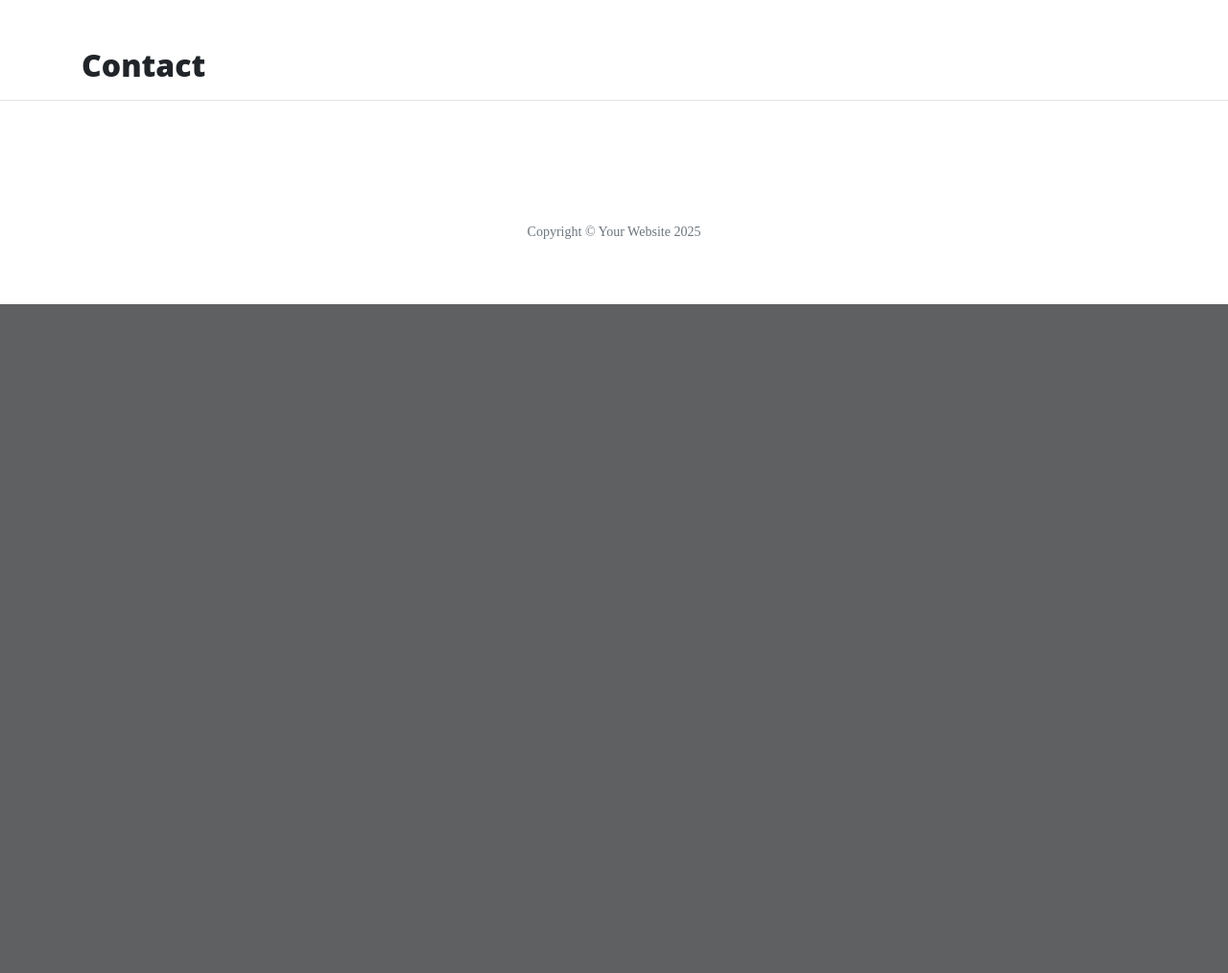
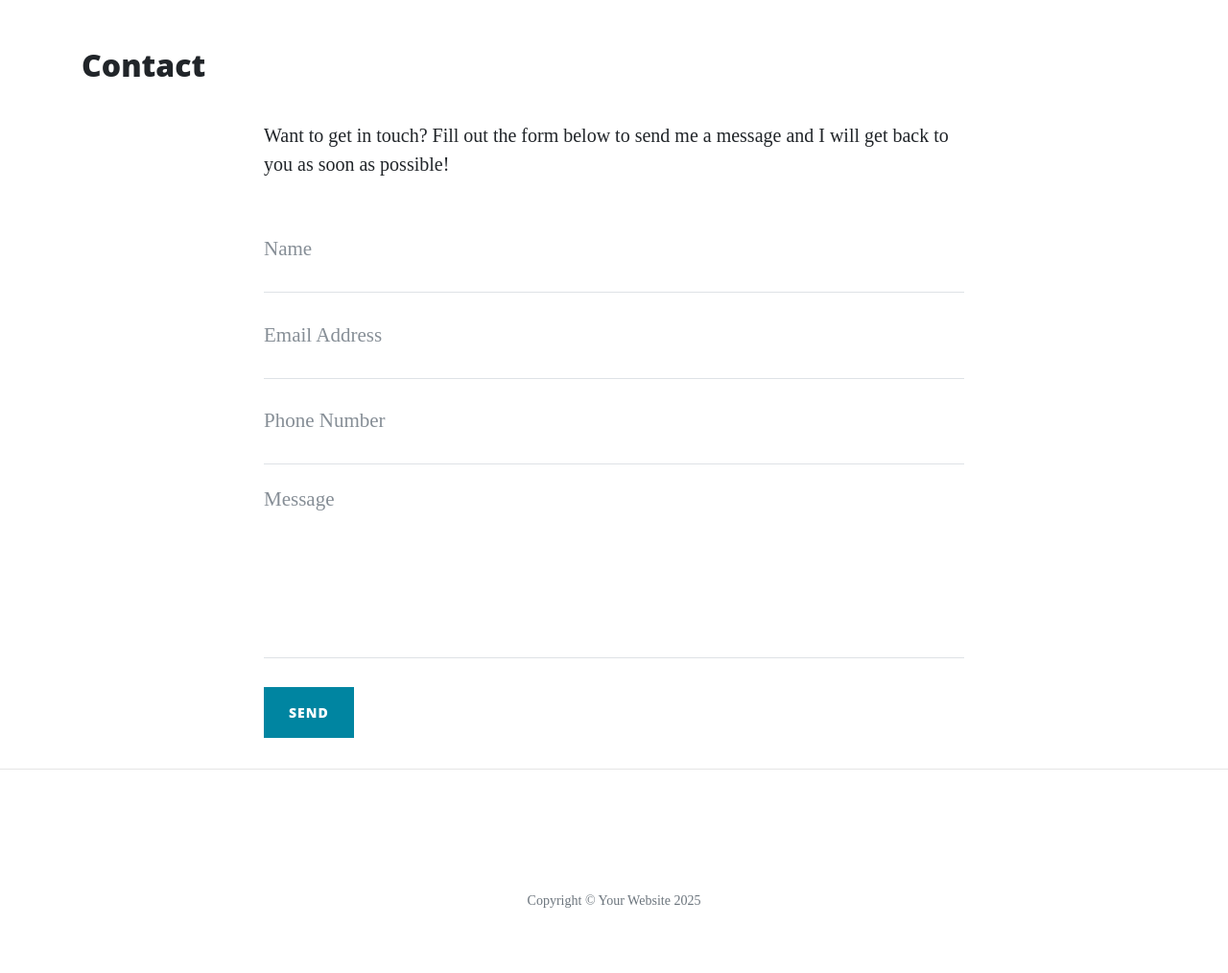
Before and after one commit to Naviid24/flask-project, a Flask app: page /contact in a window 1280 px wide. Shown: the part 629-1643 px from the top of the page at 96% size. Before the commit the page ends 946 px from the top, so only its background shows below. Run offline with Flask 3, Linux system fonts and the light colour scheme; some libraries are stand-ins or nearby versions.

Commit message:
Update html files

```diff
--- a/templates/base.html
+++ b/templates/base.html
@@ -1,3 +1,4 @@
+
 <!DOCTYPE html>
 <html lang="en">
 <head>
@@ -11,10 +12,9 @@
 </head>
 <body>
 
-     <!-- Navigation -->
 	<nav class="navbar navbar-expand-lg navbar-light fixed-top" id="mainNav">
 		<div class="container">
-      <a class="navbar-brand" href="{{ url_for('index') }}">Start Bootstrap</a>
+			<a class="navbar-brand" href="{{ url_for('index') }}">Thorin &amp; Company</a>
 			<button class="navbar-toggler navbar-toggler-right" type="button" data-toggle="collapse" data-target="#navbarResponsive" aria-controls="navbarResponsive" aria-expanded="false" aria-label="Toggle navigation">
 	        Menu
 	        <i class="fas fa-bars"></i>
@@ -22,7 +22,7 @@
 			<div class="collapse navbar-collapse" id="navbarResponsive">
 				<ul class="navbar-nav ml-auto">
 					<li class="nav-item">
-            <a class="nav-link" href="{{ url_for('index') }}">Thorin &amp; company</a>
+						<a class="nav-link" href="{{ url_for('index') }}">Home</a>
 					</li>
 					<li class="nav-item">
 						<a class="nav-link" href="{{ url_for('about') }}">About</a>
@@ -39,13 +39,13 @@
 	</nav>
 
 	<!-- Page Header -->
-  <header class="masthead" style="background-image: url('https://external-preview.redd.it/thorin-and-company-by-art-calavera-v0-QMvOxqHkiYpyhsyd_uOstkqKMkohCYubLXlhB6kDpAc.png?width=1080&crop=smart&auto=webp&s=933f5c8f17c7deb060f0fe9b6fb8774313cdfe21')">
+	<header class="masthead" style="background-image: url('https://pre00.deviantart.net/9ae0/th/pre/f/2013/275/8/f/the_hobbit__thorin_and_company_by_art_calavera-d5nay7b.png')">
 		<div class="overlay"></div>
 		<div class="container">
 			<div class="row">
 				<div class="col-lg-8 col-md-10 mx-auto">
 					<div class="site-heading">
-            <h1>Thorin &amp; company</h1>
+						<h1>Thorin &amp; Company</h1>
 						<span class="subheading">Thorin and his company of dwarves</span>
 					</div>
 				</div>
@@ -55,8 +55,10 @@
 
 	<!-- Main Content -->
 	<div class="container">
+
         {% block content %}
         {% endblock %}
+
 	</div>
 
 	<hr>
@@ -99,15 +101,12 @@
 	</footer>
 
 	<!-- Bootstrap core JavaScript -->
-   <!--Because we are referencing files that are within our own repository we must use url for function -->
 	<script src="{{ url_for('static', filename='vendor/jquery/jquery.min.js') }}"></script>
 	<script src="{{ url_for('static', filename='vendor/bootstrap/js/bootstrap.bundle.min.js') }}"></script>
 
 	<!-- Custom scripts for this template -->
 	<script src="{{ url_for('static', filename='js/clean-blog.min.js') }}"></script>
 
-  <!--Because it is a custom script of my own, it should be the last-->
-  <!--to show the current year in the footer-->
     <script>
         $("#copyright").text(new Date().getFullYear());
     </script>
--- a/templates/contact.html
+++ b/templates/contact.html
@@ -1,4 +1,59 @@
+
 {% extends "base.html" %}
 {% block content %}
-    <h2> {{ page_title }} </h2>
+    <h2>{{ page_title }}</h2>
+
+	<div class="row">
+		<div class="col-lg-8 col-md-10 mx-auto">
+
+            {% with messages = get_flashed_messages() %}
+                {% if messages %}
+                    <ul class="flashes">
+                        {% for message in messages %}
+                            <li>{{ message }}</li>
+                        {% endfor %}
+                    </ul>
+                {% endif %}
+            {% endwith %}
+
+			<p>Want to get in touch? Fill out the form below to send me a message and I will get back to you as soon as
+                possible!</p>
+			<form method="POST" name="sentMessage" id="contactForm" novalidate>
+				<div class="control-group">
+					<div class="form-group floating-label-form-group controls">
+						<label>Name</label>
+						<input type="text" class="form-control" placeholder="Name" name="name" id="name" required data-validation-required-message="Please enter your name.">
+						<p class="help-block text-danger"></p>
+					</div>
+				</div>
+				<div class="control-group">
+					<div class="form-group floating-label-form-group controls">
+						<label>Email Address</label>
+						<input type="email" class="form-control" placeholder="Email Address" name="email" id="email" required data-validation-required-message="Please enter your email address.">
+						<p class="help-block text-danger"></p>
+					</div>
+				</div>
+				<div class="control-group">
+					<div class="form-group col-xs-12 floating-label-form-group controls">
+						<label>Phone Number</label>
+						<input type="tel" class="form-control" placeholder="Phone Number" name="phone" id="phone" required data-validation-required-message="Please enter your phone number.">
+						<p class="help-block text-danger"></p>
+					</div>
+				</div>
+				<div class="control-group">
+					<div class="form-group floating-label-form-group controls">
+						<label>Message</label>
+						<textarea rows="5" class="form-control" placeholder="Message" name="message" id="message" required data-validation-required-message="Please enter a message."></textarea>
+						<p class="help-block text-danger"></p>
+					</div>
+				</div>
+				<br>
+				<div id="success"></div>
+				<div class="form-group">
+					<button type="submit" class="btn btn-primary" id="sendMessageButton">Send</button>
+				</div>
+			</form>
+		</div>
+	</div>
+
 {% endblock %}
```
Lines whose indentation alone changed are shown as unchanged.
